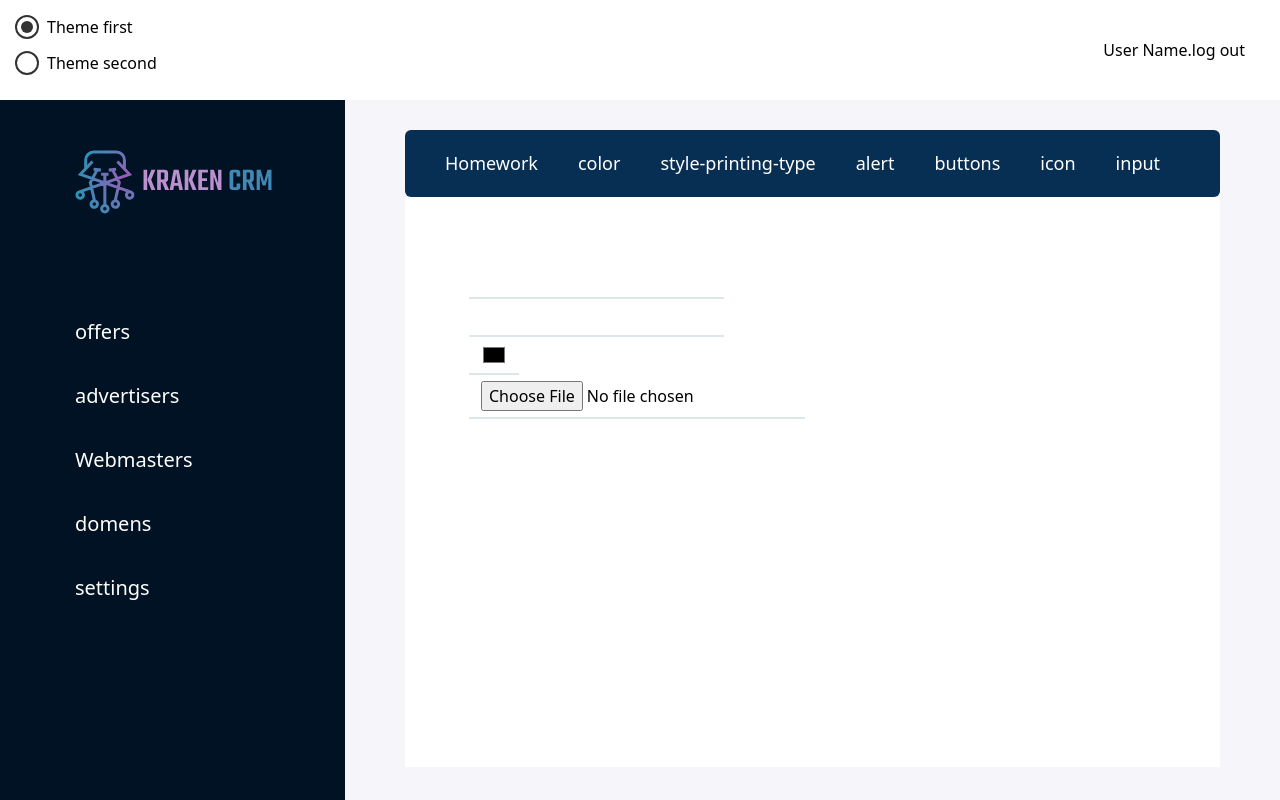
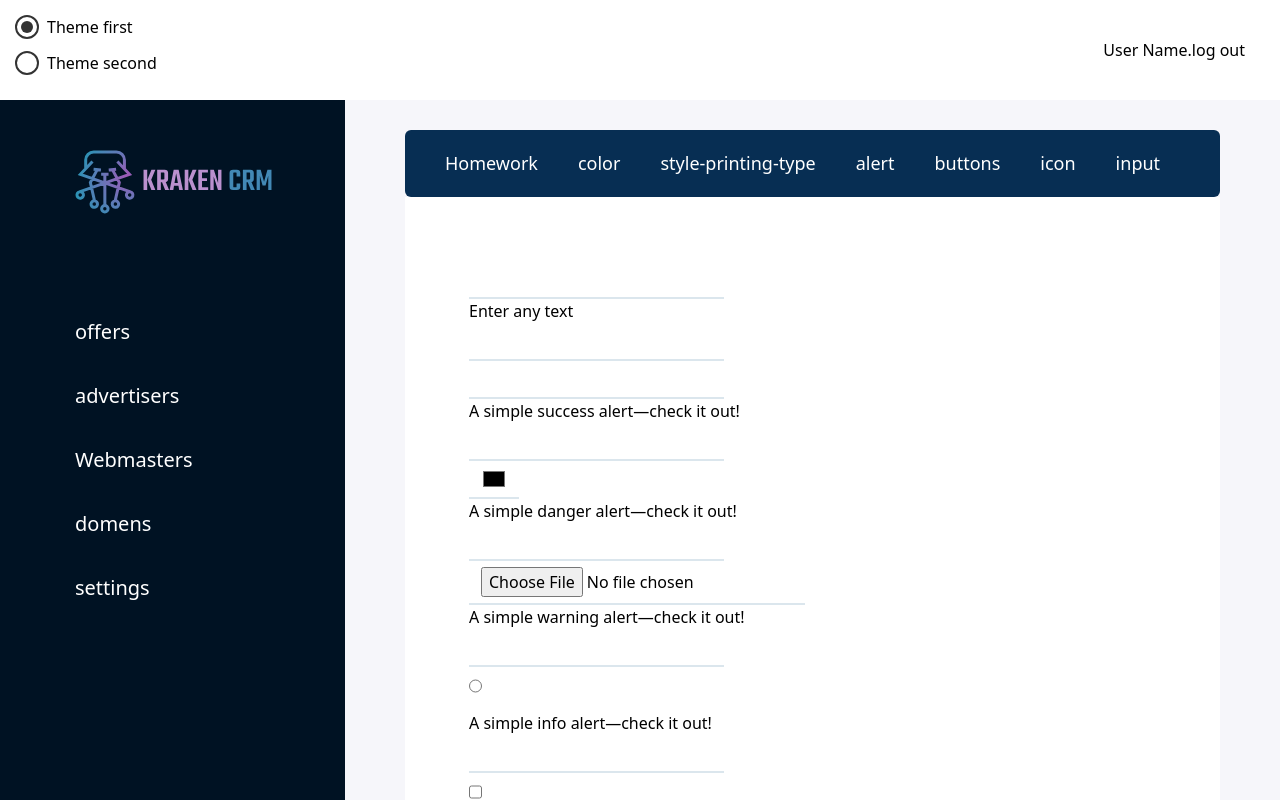
Before and after one commit to RostislavSuslov/dev-Kraken, a Vue app: page /style-input in a window 1280 px wide. Shown: the top 800 px of the page. Built offline with nearby package versions, Linux system fonts and the light colour scheme.

Commit message:
rander alert input

```diff
--- a/src/components/form/SlotInput.vue
+++ b/src/components/form/SlotInput.vue
@@ -3,6 +3,7 @@
          <ul>
             <li v-for="data in slotsData" v-bind:key="data">
                 <slot v-bind:item="data"></slot>
+                <slot v-bind:item="data.alert"></slot>
             </li>
          </ul>
     </div>
@@ -16,5 +17,38 @@
 
 
 <script setup>
-    const slotsData = ['text', 'number', 'color', 'file']
+    const slotsData = [
+                        {   id: 1,
+                            type : 'text',
+                            alertType: 'custom',
+                            alert: 'Enter any text',
+                        },
+                        {   id: 2,
+                            type : 'number',
+                            alertType: 'success',
+                            alert: 'A simple success alert—check it out!',
+                        },
+                        {   id: 3,
+                            type : 'color',
+                            alertType: 'danger',
+                            alert: 'A simple danger alert—check it out!',
+                        },
+                        {   id: 4,
+                            type : 'file',
+                            alertType: 'warning',
+                            alert: 'A simple warning alert—check it out!',
+                        },
+                        {   id: 5,
+                            type : 'radio',
+                            alertType: 'info',
+                            alert: 'A simple info alert—check it out!',
+                        },
+                        {   id: 6,
+                            type : 'checkbox',
+                            alertType: 'info',
+                            alert: 'A simple info alert—check it out!',
+                        },
+                    ];
+
+    const slotsDataAlert = [{}, {}, {}, {}, {}, {},];
 </script>
--- a/src/views/StyleGide__Input.vue
+++ b/src/views/StyleGide__Input.vue
@@ -1,7 +1,10 @@
 <template>
     <SlotInput>
         <template v-slot="slotsProps">
-            <input :type=slotsProps.item>
+            <input :type=slotsProps.item.type>
+            <div class="alert">
+                {{ slotsProps.item.alert }}
+            </div>
         </template>
     </SlotInput>
 </template>
```
